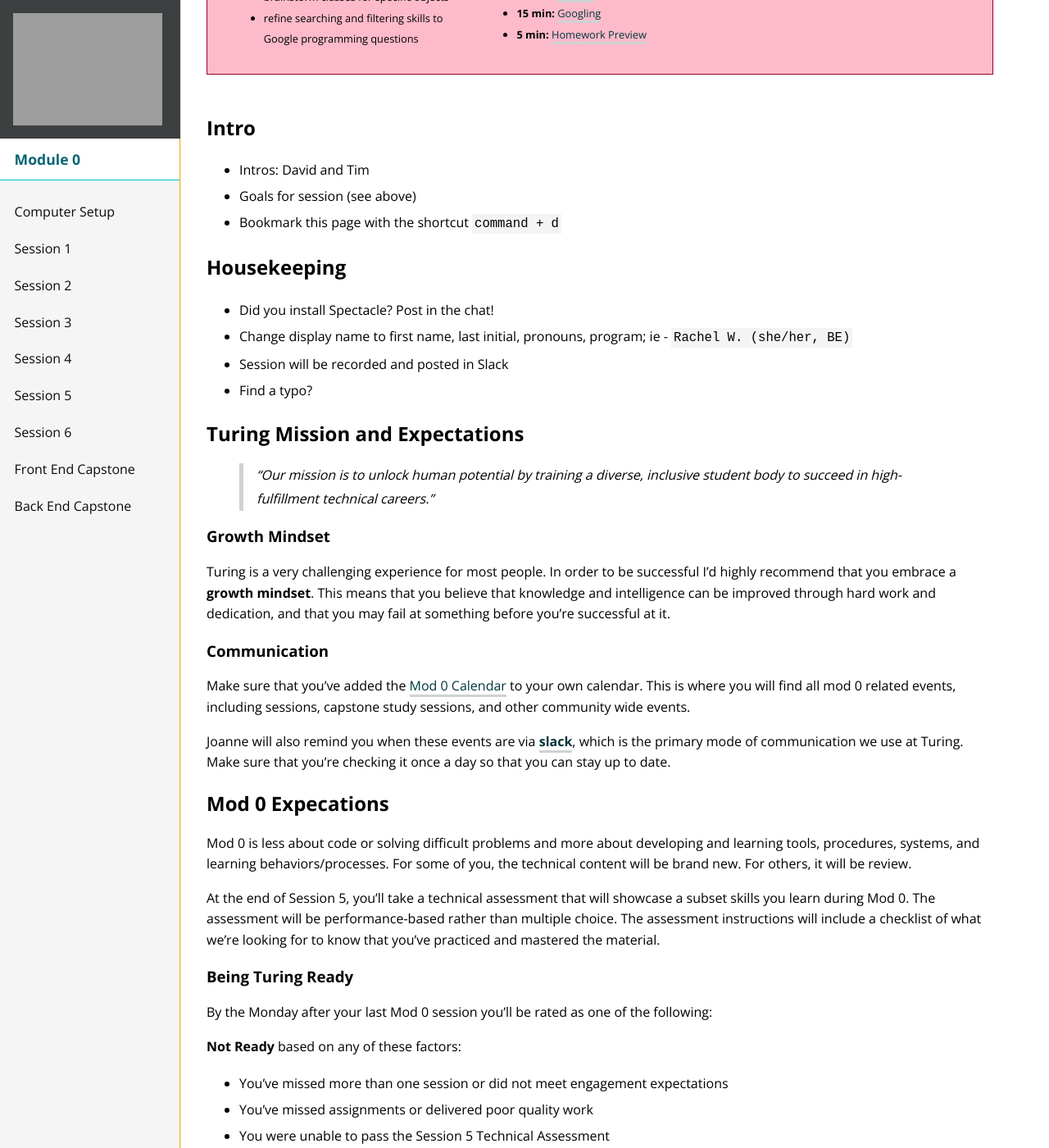
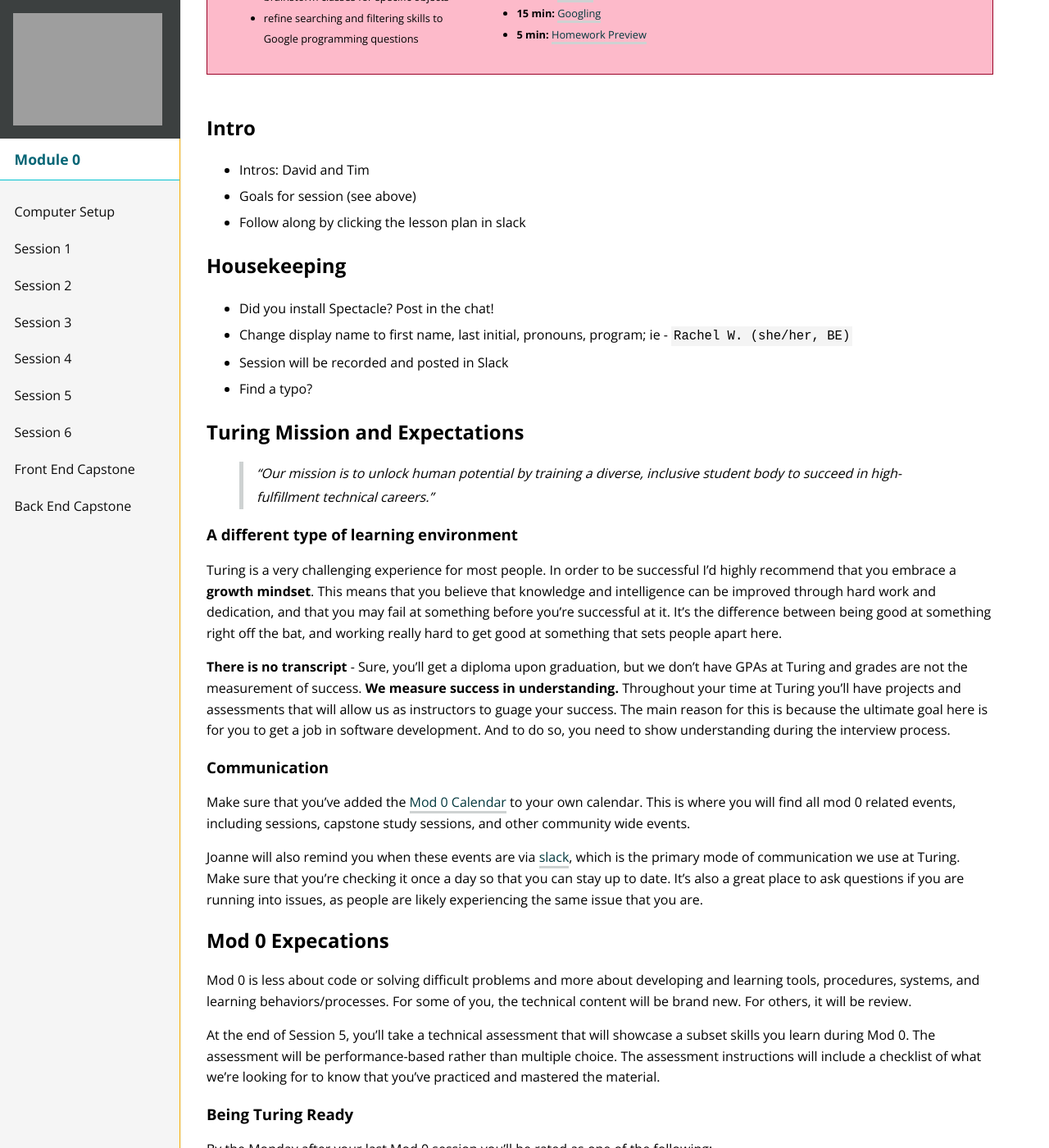
Before and after one commit to turingschool/mod-0-curriculum, a Jekyll site: the page built from session1/index.md, in a window 1280 px wide and 1400 px high, scrolled down 404 px. Shown: the whole window at 82% size. Built offline with Jekyll 4.4.1, drawn with Linux system fonts in a browser that asks for light colours; nearby versions of some CDN libraries; some of the changed text lies outside the part shown.

Commit message:
Make more tweaks to session 1, clarifying expecations

```diff
--- a/session1/index.md
+++ b/session1/index.md
@@ -46,7 +46,7 @@ subheading: Expectations, Keyboard Shortcuts, Googling, Classes
 
 * Intros: David and Tim
 * Goals for session (see above)
-* Bookmark this page with the shortcut `command + d`
+* Follow along by clicking the lesson plan in slack
 
 ## Housekeeping
 
@@ -60,15 +60,17 @@ subheading: Expectations, Keyboard Shortcuts, Googling, Classes
 
 > “Our mission is to unlock human potential by training a diverse, inclusive student body to succeed in high-fulfillment technical careers.”
 
-### Growth Mindset
+### A different type of learning environment
 
-Turing is a very challenging experience for most people. In order to be successful I'd highly recommend that you embrace a **growth mindset**. This means that you believe that knowledge and intelligence can be improved through hard work and dedication, and that you may fail at something before you're successful at it.
+Turing is a very challenging experience for most people. In order to be successful I'd highly recommend that you embrace a **growth mindset**. This means that you believe that knowledge and intelligence can be improved through hard work and dedication, and that you may fail at something before you're successful at it. It's the difference between being good at something right off the bat, and working really hard to get good at something that sets people apart here.
+
+**There is no transcript** - Sure, you'll get a diploma upon graduation, but we don't have GPAs at Turing and grades are not the measurement of success. **We measure success in understanding.** Throughout your time at Turing you'll have projects and assessments that will allow us as instructors to guage your success. The main reason for this is because the ultimate goal here is for you to get a job in software development. And to do so, you need to show understanding during the interview process.
 
 ### Communication
 
 Make sure that you've added the [Mod 0 Calendar](https://calendar.google.com/calendar?cid=Y2FzaW1pcmNyZWF0aXZlLmNvbV8xMnA0NjkzaG1lcjFvcmNlcHA3NHZnNzdwZ0Bncm91cC5jYWxlbmRhci5nb29nbGUuY29t) to your own calendar. This is where you will find all mod 0 related events, including sessions, capstone study sessions, and other community wide events.
 
-Joanne will also remind you when these events are via **[slack](https://turingschool.slack.com/)**, which is the primary mode of communication we use at Turing. Make sure that you're checking it once a day so that you can stay up to date.
+Joanne will also remind you when these events are via [slack](https://turingschool.slack.com/), which is the primary mode of communication we use at Turing. Make sure that you're checking it once a day so that you can stay up to date. It's also a great place to ask questions if you are running into issues, as people are likely experiencing the same issue that you are.
 
 ## Mod 0 Expecations
 
@@ -121,9 +123,9 @@ Throughout your time at Turing, including mod 0 we'd suggest that you get in the
 
 #### Pre-teaching
 * Preview: Up to 24 hours prior
-* Check out the lesson plan
-* Peek at coding examples
-* Record new vocab in Turing Notebook
+  * Check out the lesson plan
+  * Peek at coding examples
+  * Record new vocab in Turing Notebook
 
 #### Take great notes (during the lesson)
 * Turing Notebook: Start now with handwritten notes
@@ -133,9 +135,9 @@ Throughout your time at Turing, including mod 0 we'd suggest that you get in the
 
 #### Post-teaching
 * Review: At lesson’s close
-* What do I understand from today?
-* When will I need what I just learned?
-* What questions do I still have?
+  * What do I understand from today?
+  * When will I need what I just learned?
+  * What questions do I still have?
 * Do your own research!
 
 ### Study Habits (focus)
@@ -153,7 +155,7 @@ Throughout your time at Turing, including mod 0 we'd suggest that you get in the
   * Update priorities with each study/work session (get granular)
   * Use checklists and kanban tracking
 * Pomodoros:
-  * Use a TIMER and stick to it. (befocused timer - free on App Store)
+  * Use a TIMER and stick to it. ([befocused timer - free on App Store](https://apps.apple.com/us/app/be-focused-focus-timer/id973130201))
   * Plan for focus and recovery (you’ll get more done!)
 
 ## BREAK
@@ -372,4 +374,4 @@ In addition, consider the following questions:
 <a name="homework"></a>
 ## Homework
 
-  Find the homework in your Mod 0 Project Board. Contact David or Tim if you're stuck.
+Find the homework in your Mod 0 Project Board. Contact David and Tim if you're stuck (or better yet, post in the public slack channel as you're likely not the only one running in to that issue)
```
Also changed, not shown: floating/hw/session1.md (+0 -1 lines).
